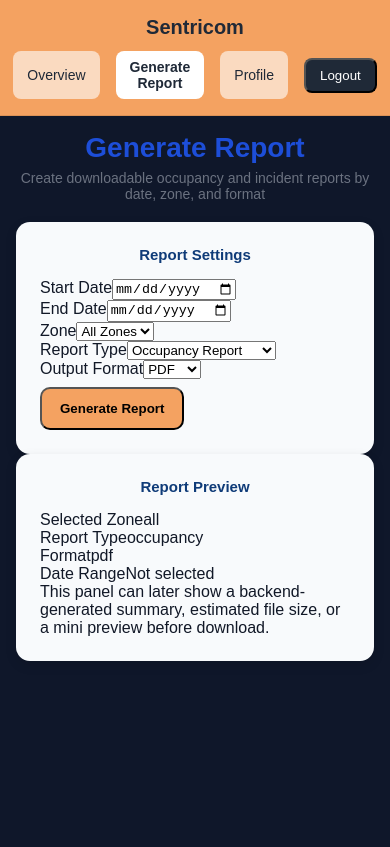
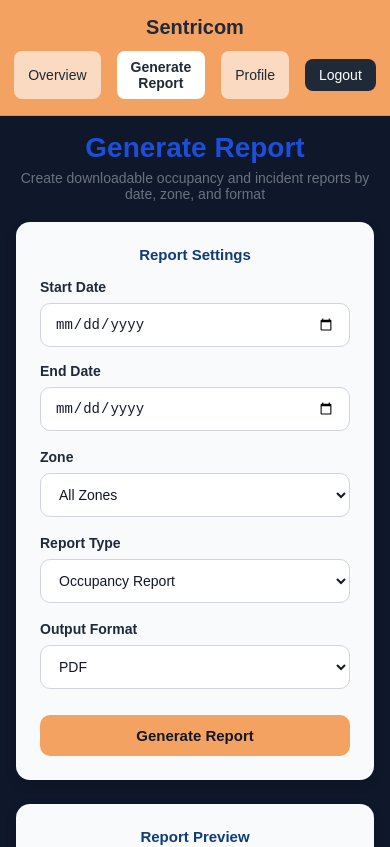
Before and after one commit to RoryDodd/Final-Project---Sentricom, a React (Vite) app in the folder sentricom-frontend/: page /generate in a window 390 px wide. Shown: the top 847 px of the page. Built offline with nearby package versions, Linux system fonts and the light colour scheme.

Commit message:
Update index.css
Fixed the index commenting.

```diff
--- a/sentricom-frontend/src/index.css
+++ b/sentricom-frontend/src/index.css
@@ -6,7 +6,6 @@
   color: #111827;
 }
 
-/* Global box sizing */
 * {
   box-sizing: border-box;
 }
@@ -53,7 +52,7 @@
 
 /* Header */
 .header {
-  background: #f4a261;
+  background: #f4a261; /* your orange */
   border-bottom: 1px solid rgba(0, 0, 0, 0.1);
 }
 
@@ -61,7 +60,6 @@
   max-width: 1400px;
   margin: 0 auto;
   padding: 16px 32px;
-
   display: flex;
   align-items: center;
   justify-content: space-between;
@@ -70,10 +68,10 @@
 .logo {
   font-size: 20px;
   font-weight: 700;
-  color: #1f2937;
+  color: #1f2937; /* dark text on orange */
 }
 
-/* Navigation tabs */
+/* Navigation */
 .nav-tabs {
   display: flex;
   gap: 16px;
@@ -85,7 +83,6 @@
   border: none;
   background: rgba(255, 255, 255, 0.6);
   cursor: pointer;
-
   font-size: 14px;
   color: #1f2937;
   transition: all 0.2s ease;
@@ -97,7 +94,29 @@
 
 .nav-tab.active {
   background: #ffffff;
+  color: #1f2937;
   font-weight: 600;
+}
+
+.header-actions {
+  display: flex;
+  align-items: center;
+  gap: 16px;
+}
+
+.logout-button {
+  padding: 8px 14px;
+  border-radius: 8px;
+  border: none;
+  background: #1f2937;
+  color: #ffffff;
+  font-size: 14px;
+  cursor: pointer;
+  transition: all 0.2s ease;
+}
+
+.logout-button:hover {
+  background: #111827;
 }
 
 /* Dashboard layout */
@@ -113,7 +132,7 @@
   gap: 20px;
 }
 
-/* Card component */
+/* Card */
 .card {
   background: #f8fafc;
   border-radius: 14px;
@@ -129,7 +148,7 @@
   text-align: center;
 }
 
-/* Alert panel */
+/* Alerts */
 .alert-panel {
   background: #fef08a;
   border-left: 5px solid #f59e0b;
@@ -143,7 +162,7 @@
   text-align: center;
 }
 
-/* Table styles */
+/* Tables */
 table {
   width: 100%;
   border-collapse: collapse;
@@ -160,7 +179,7 @@
   border: 1px solid #d1d5db;
 }
 
-/* Placeholder box */
+/* Placeholder */
 .placeholder-box {
   height: 200px;
   background: #e5e7eb;
@@ -170,23 +189,6 @@
   justify-content: center;
   color: #6b7280;
   font-size: 14px;
-}
-
-/* Responsive layout */
-@media (max-width: 1024px) {
-  .header-inner {
-    padding: 16px 20px;
-    flex-direction: column;
-    gap: 12px;
-  }
-
-  .dashboard-grid-2 {
-    grid-template-columns: 1fr;
-  }
-
-  .app-main {
-    padding: 16px;
-  }
 }
 
 /* Login page */
@@ -207,16 +209,36 @@
   padding: 56px 64px;
 }
 
-/* Login form */
 .login-title {
+  margin: 0;
   text-align: center;
   font-size: 3rem;
   font-weight: 700;
+  color: #111827;
+}
+
+.login-subtitle {
+  margin: 12px 0 40px;
+  text-align: center;
+  color: #1f2937;
+  font-size: 1rem;
 }
 
 .login-form {
   max-width: 340px;
   margin: 0 auto;
+}
+
+.login-field {
+  margin-bottom: 26px;
+}
+
+.login-field label {
+  display: block;
+  margin-bottom: 8px;
+  font-size: 0.95rem;
+  font-weight: 600;
+  color: #111827;
 }
 
 .input-with-icon {
@@ -228,17 +250,161 @@
   padding: 14px 16px;
 }
 
-/* Buttons */
+.input-with-icon svg {
+  color: #2f2f2f;
+  flex-shrink: 0;
+}
+
+.input-with-icon input {
+  width: 100%;
+  border: none;
+  outline: none;
+  background: transparent;
+  font-size: 1rem;
+  color: #111827;
+}
+
+.input-with-icon input::placeholder {
+  color: #6b7280;
+}
+
+.login-actions {
+  display: flex;
+  justify-content: center;
+  margin-top: 34px;
+}
+
+.login-button {
+  border: none;
+  background: #d9d9d9;
+  color: #111827;
+  font-size: 1.1rem;
+  font-weight: 700;
+  padding: 16px 28px;
+  border-radius: 14px;
+  cursor: pointer;
+  transition: transform 0.15s ease, background 0.2s ease;
+}
+
+.login-button:hover {
+  background: #ececec;
+  transform: translateY(-1px);
+}
+
+.login-button:active {
+  transform: translateY(0);
+}
+
+/* Generate Report page */
+.report-grid {
+  display: grid;
+  grid-template-columns: 1.2fr 0.8fr;
+  gap: 24px;
+}
+
+.report-form {
+  display: flex;
+  flex-direction: column;
+  gap: 18px;
+}
+
+.form-row {
+  display: grid;
+  grid-template-columns: 1fr 1fr;
+  gap: 16px;
+}
+
+.form-group {
+  display: flex;
+  flex-direction: column;
+  gap: 8px;
+}
+
+.form-group label {
+  font-size: 14px;
+  font-weight: 600;
+  color: #1f2937;
+}
+
+.form-group input,
+.form-group select {
+  width: 100%;
+  padding: 12px 14px;
+  border: 1px solid #d1d5db;
+  border-radius: 10px;
+  font-size: 14px;
+  background: #ffffff;
+  color: #111827;
+}
+
+.form-group input:focus,
+.form-group select:focus {
+  outline: none;
+  border-color: #f4a261;
+  box-shadow: 0 0 0 3px rgba(244, 162, 97, 0.2);
+}
+
 .primary-button {
   margin-top: 8px;
   padding: 12px 18px;
+  border: none;
   border-radius: 10px;
   background: #f4a261;
+  color: #111827;
+  font-size: 15px;
   font-weight: 700;
   cursor: pointer;
+  transition: transform 0.15s ease, opacity 0.2s ease;
 }
 
-/* Profile layout */
+.primary-button:hover {
+  opacity: 0.95;
+  transform: translateY(-1px);
+}
+
+.primary-button:active {
+  transform: translateY(0);
+}
+
+.report-preview {
+  display: flex;
+  flex-direction: column;
+  gap: 16px;
+}
+
+.preview-item {
+  display: flex;
+  flex-direction: column;
+  gap: 4px;
+  padding-bottom: 12px;
+  border-bottom: 1px solid #e5e7eb;
+}
+
+.preview-label {
+  font-size: 12px;
+  font-weight: 700;
+  color: #6b7280;
+  text-transform: uppercase;
+  letter-spacing: 0.04em;
+}
+
+.preview-value {
+  font-size: 15px;
+  font-weight: 500;
+  color: #111827;
+}
+
+.report-note {
+  margin-top: 8px;
+  padding: 14px;
+  border-radius: 10px;
+  background: #f3f4f6;
+  color: #4b5563;
+  font-size: 14px;
+  line-height: 1.5;
+}
+
+/* Profile page */
 .profile-grid {
   display: grid;
   grid-template-columns: 1.1fr 0.9fr;
@@ -252,36 +418,160 @@
   margin-top: 24px;
 }
 
-/* Profile avatar */
+.profile-summary {
+  display: flex;
+  align-items: center;
+  gap: 18px;
+  margin-bottom: 20px;
+}
+
 .profile-avatar {
   width: 72px;
   height: 72px;
   border-radius: 50%;
   background: #f4a261;
+  color: #111827;
   display: flex;
   align-items: center;
   justify-content: center;
+  font-size: 24px;
   font-weight: 700;
 }
 
-/* Settings */
+.profile-summary-text h3 {
+  margin: 0 0 6px;
+  font-size: 20px;
+  color: #111827;
+}
+
+.profile-summary-text p {
+  margin: 0 0 4px;
+  color: #374151;
+  font-weight: 600;
+}
+
+.profile-summary-text span {
+  color: #6b7280;
+  font-size: 14px;
+}
+
+.profile-meta {
+  display: grid;
+  grid-template-columns: 1fr 1fr;
+  gap: 16px;
+}
+
+.profile-meta-item {
+  background: #f3f4f6;
+  border-radius: 10px;
+  padding: 14px;
+  display: flex;
+  flex-direction: column;
+  gap: 4px;
+}
+
+.meta-label {
+  font-size: 12px;
+  font-weight: 700;
+  color: #6b7280;
+  text-transform: uppercase;
+}
+
+.meta-value {
+  font-size: 15px;
+  font-weight: 600;
+  color: #111827;
+}
+
 .settings-list {
   display: flex;
   flex-direction: column;
   gap: 14px;
 }
 
-/* Logout button */
-.header-actions {
+.settings-item {
   display: flex;
-  align-items: center;
+  align-items: flex-start;
+  justify-content: space-between;
   gap: 16px;
+  padding: 14px 0;
+  border-bottom: 1px solid #e5e7eb;
 }
 
-.logout-button {
-  padding: 8px 14px;
-  border-radius: 8px;
-  background: #1f2937;
-  color: #ffffff;
-  cursor: pointer;
+.settings-item:last-child {
+  border-bottom: none;
 }
+
+.settings-title {
+  display: block;
+  font-size: 15px;
+  font-weight: 700;
+  color: #111827;
+}
+
+.settings-description {
+  margin: 4px 0 0;
+  font-size: 14px;
+  color: #6b7280;
+  line-height: 1.4;
+}
+
+.settings-item input[type="checkbox"] {
+  width: 18px;
+  height: 18px;
+  margin-top: 4px;
+  accent-color: #f4a261;
+}
+
+/* Responsive styles */
+@media (max-width: 1024px) {
+  .header-inner {
+    padding: 16px 20px;
+    flex-direction: column;
+    gap: 12px;
+  }
+
+  .dashboard-grid-2 {
+    grid-template-columns: 1fr;
+  }
+
+  .app-main {
+    padding: 16px;
+  }
+}
+
+@media (max-width: 1024px) {
+  .report-grid {
+    grid-template-columns: 1fr;
+  }
+
+  .form-row {
+    grid-template-columns: 1fr;
+  }
+}
+
+@media (max-width: 1024px) {
+  .profile-grid,
+  .profile-form-layout {
+    grid-template-columns: 1fr;
+  }
+
+  .profile-meta {
+    grid-template-columns: 1fr;
+  }
+}
+
+@media (max-width: 768px) {
+  .login-card {
+    padding: 36px 24px;
+    border-radius: 20px;
+  }
+
+  .login-title {
+    font-size: 2.2rem;
+  }
+
+  .login-form {
+    max-width: 100%;
+  }
+}
```
